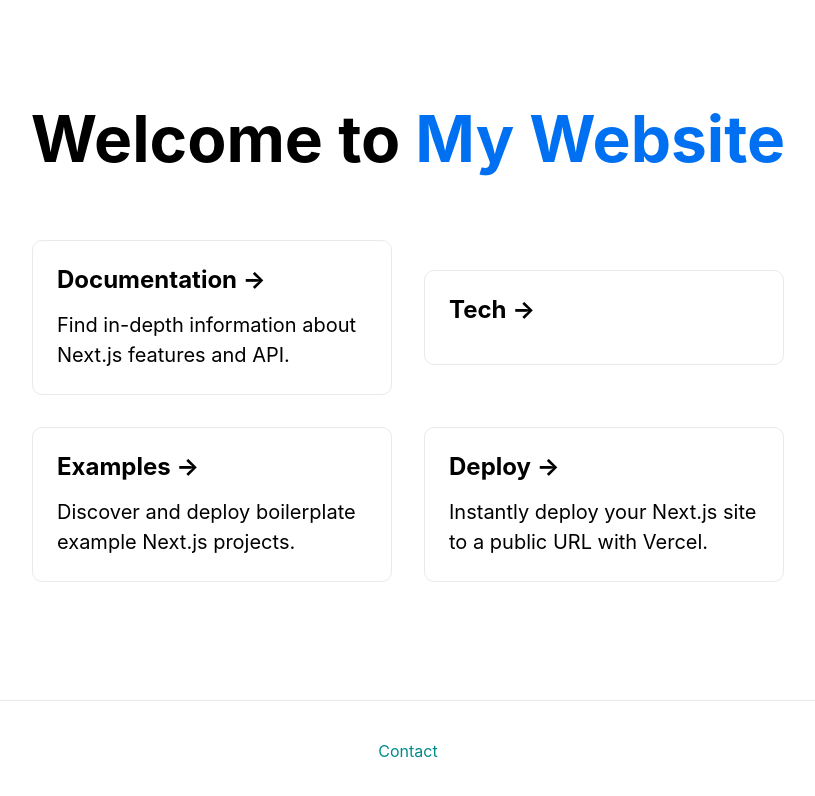
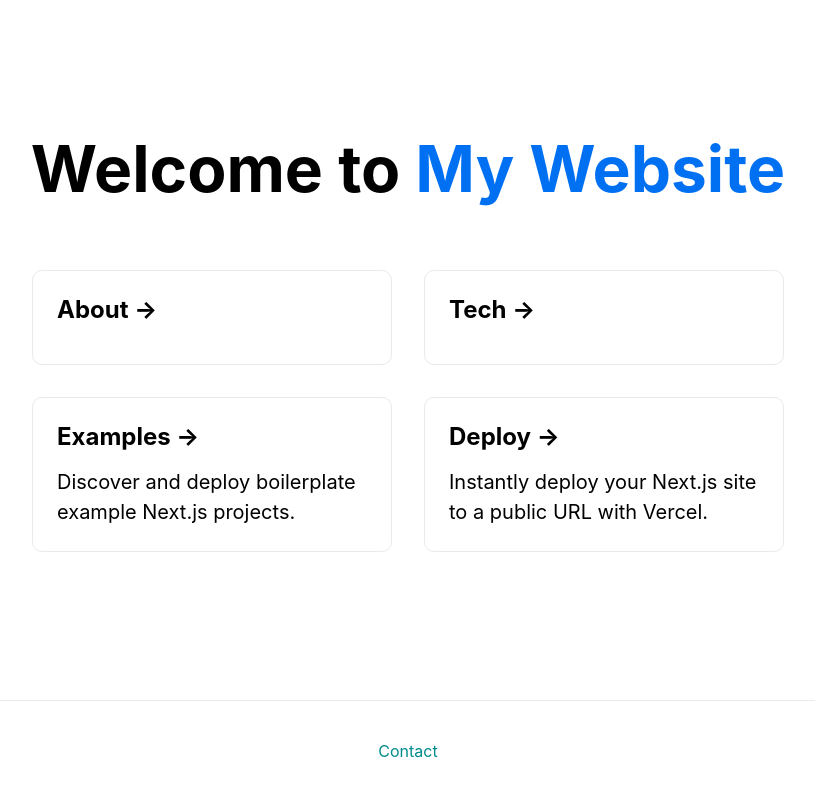
Before and after one commit to NowNewNao/how-to-double-revert, a Next.js app: page / in a window 1280 px wide. Shown: the top 796 px of the page, without its empty margins (232-1047 px from the left). Built offline with nearby package versions, Linux system fonts and the light colour scheme.

Commit message:
link to about page from top

```diff
--- a/pages/index.tsx
+++ b/pages/index.tsx
@@ -19,9 +19,8 @@
 
 
         <div className={styles.grid}>
-          <a href="https://nextjs.org/docs" className={styles.card}>
-            <h2>Documentation &rarr;</h2>
-            <p>Find in-depth information about Next.js features and API.</p>
+          <a href="./about" className={styles.card}>
+            <h2>About &rarr;</h2>
           </a>
 
           <a href="/tech" className={styles.card}>
```
